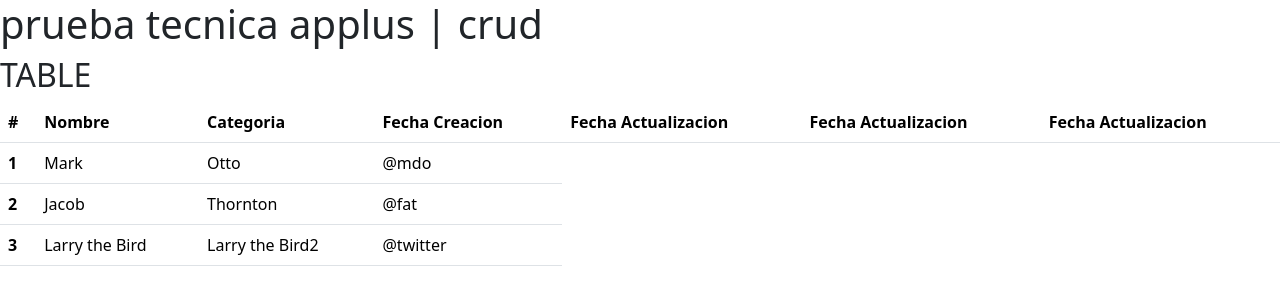
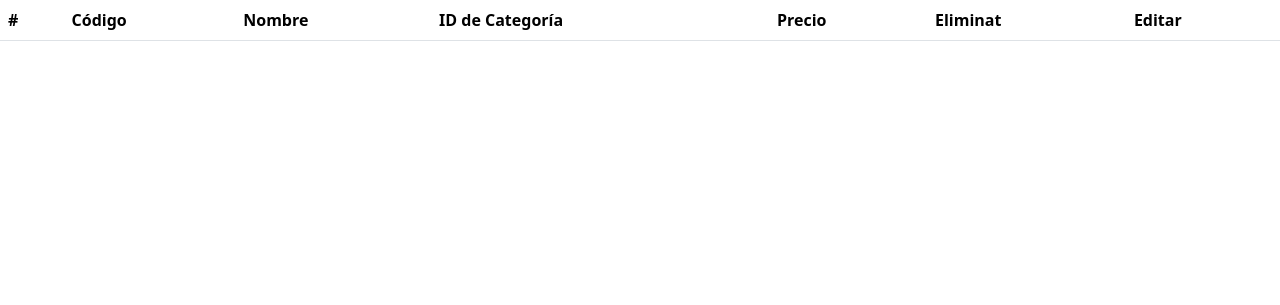
Before and after one commit to http-yon/prueba-applus, a PHP site: page /home.php in a window 1280 px wide. Shown: the top 305 px of the page. Run offline with PHP 8.4, Linux system fonts and the light colour scheme; lists and menus that the app fills with data are empty.

Commit message:
feat: :sparkles: GET y DELETE
se realizo el get y el delete en el frontend usando bootstrap y jQuery

```diff
--- a/prueba_1/frontend/home.php
+++ b/prueba_1/frontend/home.php
@@ -4,55 +4,38 @@
 <head>
     <meta charset="UTF-8">
     <meta name="viewport" content="width=device-width, initial-scale=1.0">
-    <title> prueba tecnica | APPLUS </title>
-    <!-- BOOTSTRAP-->
+    <title>Productos | prueba Applus</title>
+    <!-- BOOTSTRAP -->
     <link href="https://cdn.jsdelivr.net/npm/bootstrap@5.3.3/dist/css/bootstrap.min.css" rel="stylesheet"
         integrity="sha384-QWTKZyjpPEjISv5WaRU9OFeRpok6YctnYmDr5pNlyT2bRjXh0JMhjY6hW+ALEwIH" crossorigin="anonymous">
+
+    <!-- JQUERY -->
+    <script src="https://code.jquery.com/jquery-3.6.0.min.js"></script>
+
+    <!-- SCRIPTS -->
+    <script src="./cruds/categorias_crud.js"></script>
+    <script src="./cruds/productos_crud.js"></script>
+
 </head>
 
 <body>
 
-
-    <H1> prueba tecnica applus | crud </H1>
-
-    <h2> TABLE </h2>
-
-    <!-- TABLA -->
-    <table class="table">
+    <table class="table" id="tablaProductos">
         <thead>
             <tr>
                 <th scope="col">#</th>
+                <th scope="col">Código</th>
                 <th scope="col">Nombre</th>
-                <th scope="col">Categoria</th>
-                <th scope="col">Fecha Creacion</th>
-                <th scope="col">Fecha Actualizacion</th>
-                <th scope="col">Fecha Actualizacion</th>
-                <th scope="col">Fecha Actualizacion</th>
+                <th scope="col">ID de Categoría</th>
+                <th scope="col">Precio</th>
+                <th scope="col">Eliminat</th>
+                <th scope="col">Editar</th>
             </tr>
         </thead>
         <tbody>
-            <tr>
-                <th scope="row">1</th>
-                <td>Mark</td>
-                <td>Otto</td>
-                <td>@mdo</td>
-            </tr>
-            <tr>
-                <th scope="row">2</th>
-                <td>Jacob</td>
-                <td>Thornton</td>
-                <td>@fat</td>
-            </tr>
-            <tr>
-                <th scope="row">3</th>
-                <td>Larry the Bird</td>
-                <td>Larry the Bird2</td>
-                <td>@twitter</td>
-            </tr>
+            <!-- datos dinamicos -->
         </tbody>
     </table>
-
-
 
 
     <!-- SCRIPTS -->
@@ -60,7 +43,6 @@
         integrity="sha384-YvpcrYf0tY3lHB60NNkmXc5s9fDVZLESaAA55NDzOxhy9GkcIdslK1eN7N6jIeHz"
         crossorigin="anonymous"></script>
 
-
 </body>
 
 </html>
```
Also changed, not shown: prueba_1/frontend/cruds/productos_crud.js (added, +68 -0 lines).
